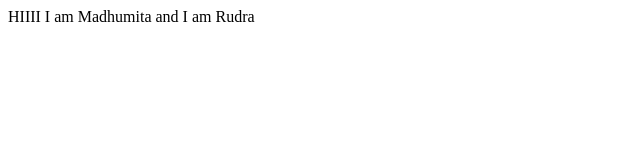
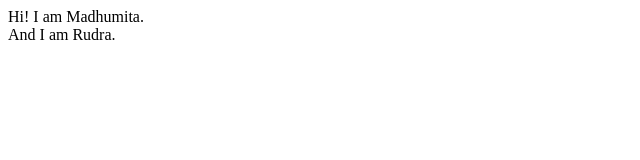
Before and after one commit to Madhumita0504/Innovations, a plain HTML site: page index.html in a window 1280 px wide. Shown: the whole page, without its empty margins (0-640 px from the left). Drawn offline with Linux system fonts and the light colour scheme.

Commit message:
added punctuation

```diff
--- a/index.html
+++ b/index.html
@@ -4,6 +4,6 @@
 	<title></title>
 </head>
 <body>
-HIIII I am Madhumita and I am Rudra
+ Hi! I am Madhumita.<br/>And I am Rudra.
 </body>
 </html>
```
